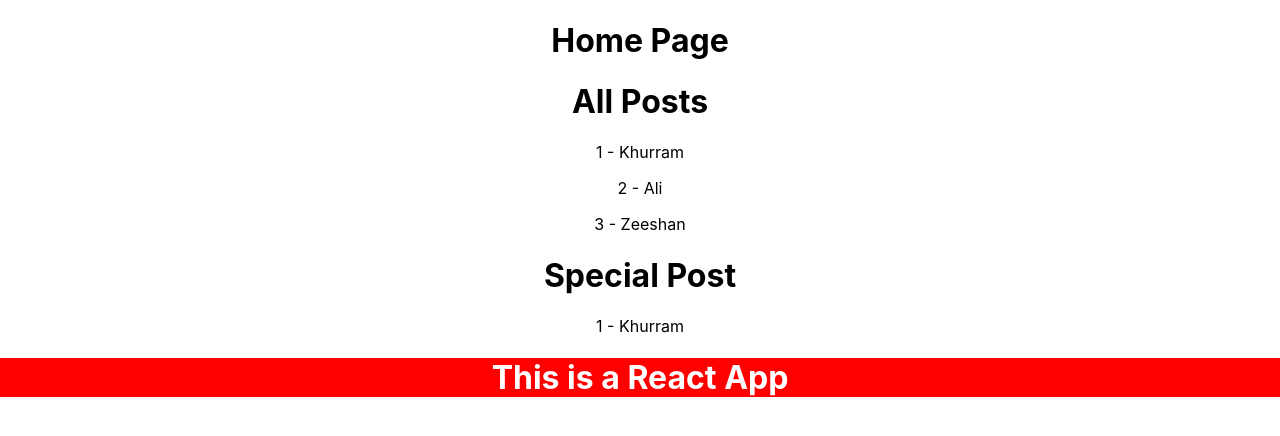
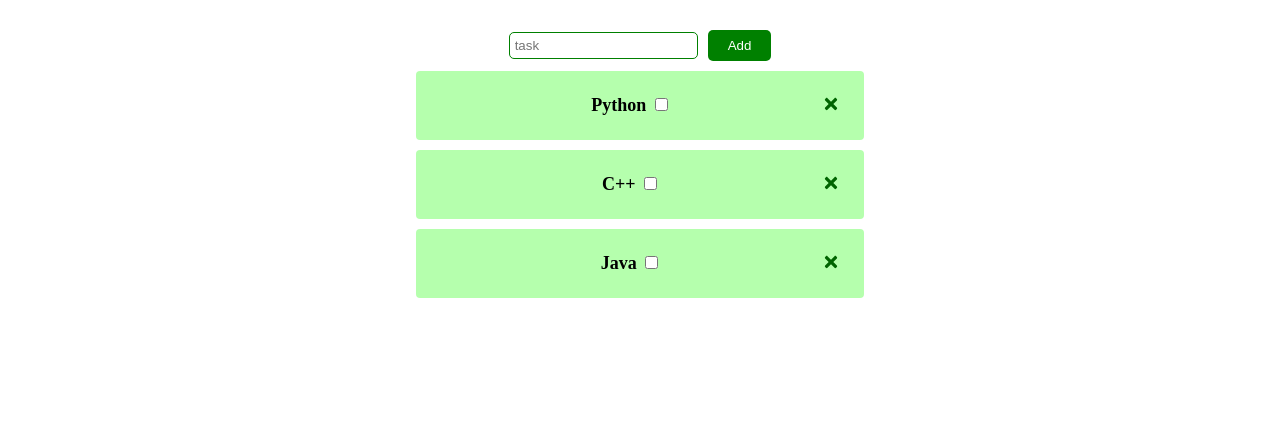
Before and after one commit to KhurramMunir95/React-App, a React (Create React App) app: page / in a window 1280 px wide. Shown: the top 436 px of the page. Built offline with nearby package versions, Linux system fonts and the light colour scheme.

Commit message:
Todo App created

```diff
--- a/package.json
+++ b/package.json
@@ -8,6 +8,7 @@
     "@testing-library/user-event": "^12.6.3",
     "react": "^17.0.1",
     "react-dom": "^17.0.1",
+    "react-icons": "^4.2.0",
     "react-scripts": "4.0.2",
     "web-vitals": "^1.1.0"
   },
--- /dev/null
+++ b/src/AddTask.jsx
@@ -0,0 +1,30 @@
+import React, { useState } from 'react'
+
+const AddTask = ({onAdd}) => {
+
+    const [name, setName] = useState('');
+    const [status, setStatus] = useState(false);
+
+    const onSubmit = (e) =>{
+        e.preventDefault();
+
+        if(!name){
+            console.log('please insert name');
+        }
+        else{
+            onAdd({name, status});
+        }
+    }
+
+    return (
+        <div style={{paddingTop: '30px'}}>
+            <form onSubmit={onSubmit}>
+                <input className="form-control" type="text" placeholder="task" value={name} onChange={(e) => setName(e.target.value)} />
+                {/* <input type="checkbox" checked={status} value={status} onChange={(e) => setStatus(e.currentTarget.checked)} /> */}
+                <input type="submit" className="btn-green" value="Add" />
+            </form>
+        </div>
+    )
+}
+
+export default AddTask
--- a/src/App.css
+++ b/src/App.css
@@ -36,3 +36,44 @@
     transform: rotate(360deg);
   }
 }
+
+.finished{
+  text-decoration: line-through;
+  color: crimson;
+}
+
+div#task-list{
+  background-color: rgb(181 255 173);
+  width: 400px;
+  margin: 10px auto auto auto;
+  padding: 20px;
+  font-size: 18px;
+  font-weight: 600;
+  font-family: raleway;
+  border-radius: 4px;
+  transition: 1s;
+  border: 4px solid transparent;
+}
+
+div#task-list:hover{
+  border-color: green;
+}
+
+.btn-green{
+  border: none;
+  padding: 8px 20px;
+  border-radius: 5px;
+  background-color: green;
+  color: #fff;
+  cursor: pointer;
+  margin-left: 10px;
+}
+
+.btn-green:hover{
+  opacity: 0.8;
+}
+.form-control{
+  padding: 5px;
+  border: 1px solid green;
+  border-radius: 5px;
+}
--- a/src/App.js
+++ b/src/App.js
@@ -1,13 +1,11 @@
 import './App.css';
-import Home from './Home';
+import Tasks from './Tasks';
 
 function App() {
-  const app = 'This is a React App';
-  const url = 'https://www.google.com/';
+
   return (
     <div className="App">
-    <Home />
-      <h1 style={{color: 'white', background: 'red' }}>{app}</h1>
+      <Tasks />
     </div>
   );
 }
--- a/src/Home.js
+++ /dev/null
@@ -1,39 +0,0 @@
-import { useState } from "react";
-import Posts from "./Posts";
-
-const Home = () => {
-  const [posts, setPost] = useState([
-    {
-      id: 1,
-      username: "Khurram",
-      title: "Weather",
-      content: "Weather is cold!",
-    },
-    { id: 2, username: "Ali", title: "Foods", content: "I am hungry!" },
-    {
-      id: 3,
-      username: "Zeeshan",
-      title: "Earth",
-      content: "We are living on earth",
-    },
-  ]);
-  const [value, setValue] = useState("Excellent");
-
-  const handleClick = (name, event) => {
-    console.log("My name is ", name, event.target.innerHTML);
-  };
-
-  const handleChange = () => {
-    setValue("Good");
-  };
-
-  return (
-    <div>
-      <h1>Home Page</h1>
-        <Posts posts={posts} title="All Posts" />
-        <Posts posts={posts.filter((post) => post.id === 1)} title="Special Post" />
-    </div>
-  );
-};
-
-export default Home;
--- /dev/null
+++ b/src/Task.jsx
@@ -0,0 +1,17 @@
+import React from 'react';
+import {FaTimes} from 'react-icons/fa';
+
+const Task = ({tasks, removeTask, addTask, onFinish, onAdd}) => {
+    return (
+        <div>
+            {tasks.map((task) => (
+                <div className={`task ${task.status ? 'finished' : ''}`} id="task-list" key={task.id}>{task.name} <FaTimes style={{color: 'darkgreen', cursor: 'pointer',float: 'right'}}
+                onClick={() => removeTask(task.id)} />
+                <input type="checkbox" onChange={() => onFinish(task.id)}></input>
+                </div>
+            ))}
+        </div>
+    )
+}
+
+export default Task
--- /dev/null
+++ b/src/Tasks.jsx
@@ -0,0 +1,49 @@
+import React, { useState } from 'react';
+import Task from './Task';
+import AddTask from './AddTask';
+
+const Tasks = () => {
+
+    const [tasks, setTask] = useState([
+            {
+                id: 1,
+                name: 'Python',
+                status: false
+            },
+            {
+                id: 2,
+                name: 'C++',
+                status: false
+            },
+            {
+                id: 3,
+                name: 'Java',
+                status: false
+            }
+    ])
+
+    const addTask = (task) =>{
+        const id  = Math.floor(Math.random() * 1000) + 1;
+        const newTask = {id, ...task};
+        console.log(newTask);
+        setTask([...tasks, newTask]);
+    }
+
+    const removeTask = (id) =>{
+        setTask(tasks.filter((task) => task.id!==id))
+    }
+
+    const onFinish = (id) =>{
+        setTask(tasks.map((task)=> task.id === id ? {...task, status: !task.status} : task))
+    }
+
+    return (
+        <div>
+            <AddTask onAdd={addTask} />
+           { tasks.length > 0 ? <Task tasks={tasks}  removeTask={removeTask} onFinish={onFinish}
+           /> : <h3>No Tasks</h3>}
+        </div>
+    )
+}
+
+export default Tasks
```
Also changed, not shown: 1 other file (tests, documents, lock files or other folders).
